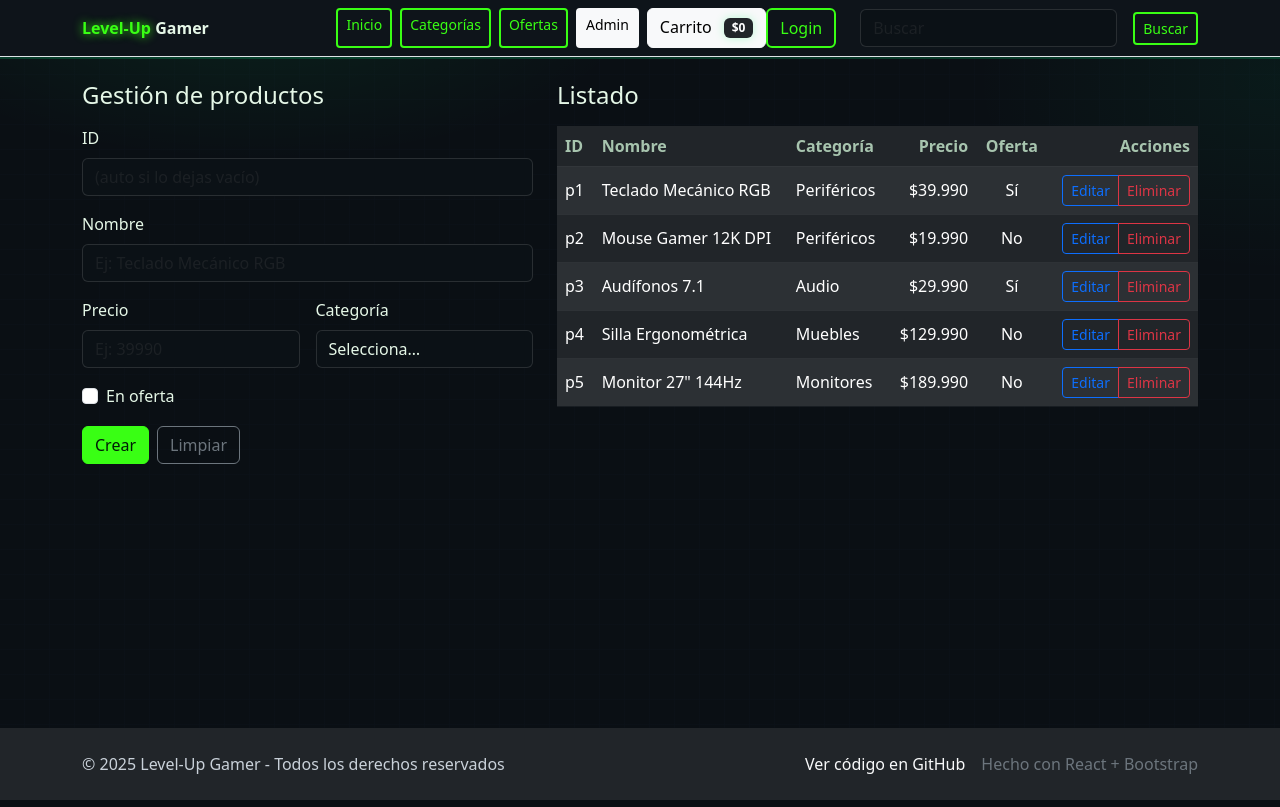
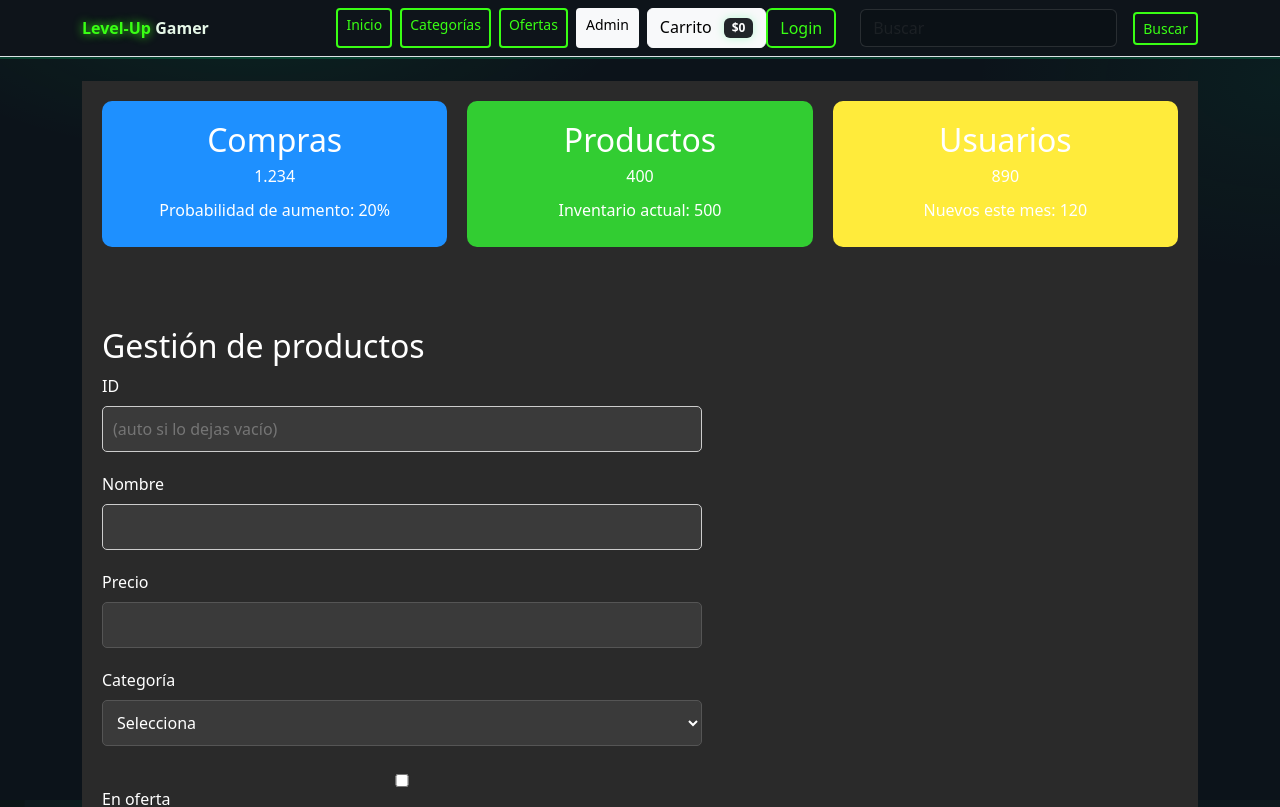
Before and after one commit to luko2k24/Level-up-React, a React (Vite) app: page /admin in a window 1280 px wide. Shown: the top 807 px of the page. Built offline with nearby package versions, Linux system fonts and the light colour scheme.

Commit message:
cambios en el admin y login para poder iniciar con admin

```diff
--- a/src/components/FormularioIngreso.jsx
+++ b/src/components/FormularioIngreso.jsx
@@ -22,7 +22,7 @@ const FormularioIngreso = () => {
       alert('Ingreso exitoso');
       setError('');
       // Redirigir a la página de inicio o dashboard
-      navigate('../pages/Admin.jsx'); // Redirige a la página principal
+      navigate('../Admin'); // Redirige a la página principal
     } else {
       setError('Correo o contraseña incorrectos');
     }
--- a/src/pages/Admin.jsx
+++ b/src/pages/Admin.jsx
@@ -1,55 +1,55 @@
-import React, { useEffect, useMemo, useState } from 'react'
-import { getProducts, createProduct, updateProduct, deleteProduct } from '../data/db.js'
-
+import React, { useEffect, useMemo, useState } from 'react';
+import { getProducts, createProduct, updateProduct, deleteProduct } from '../data/db.js';
+import '../styles/admin.css';
 const CLP = new Intl.NumberFormat('es-CL', {
   style: 'currency',
   currency: 'CLP',
   maximumFractionDigits: 0
-})
+});
 
-const CATEGORIAS = ['Periféricos', 'Audio', 'Monitores', 'Muebles', 'Almacenamiento', 'Accesorios']
+const CATEGORIAS = ['Periféricos', 'Audio', 'Monitores', 'Muebles', 'Almacenamiento', 'Accesorios'];
 
 export default function Admin() {
-  const [list, setList] = useState([])
-  const [form, setForm] = useState({ id: '', name: '', price: '', category: '', offer: false })
-  const [editing, setEditing] = useState(false)
-  const [err, setErr] = useState('')
+  const [list, setList] = useState([]);
+  const [form, setForm] = useState({ id: '', name: '', price: '', category: '', offer: false });
+  const [editing, setEditing] = useState(false);
+  const [err, setErr] = useState('');
 
   const orderedList = useMemo(
     () => [...list].sort((a, b) => String(a.id).localeCompare(String(b.id))),
     [list]
-  )
+  );
 
   const refresh = () => {
     try {
-      const data = getProducts() || []
-      setList(Array.isArray(data) ? data : [])
+      const data = getProducts() || [];
+      setList(Array.isArray(data) ? data : []);
     } catch (e) {
-      console.error('getProducts() falló:', e)
-      setList([])
+      console.error('getProducts() falló:', e);
+      setList([]);
     }
-  }
+  };
 
-  useEffect(() => { refresh() }, [])
+  useEffect(() => { refresh() }, []);
 
-  const onChange = (k, v) => setForm(prev => ({ ...prev, [k]: v }))
+  const onChange = (k, v) => setForm(prev => ({ ...prev, [k]: v }));
 
   const validate = () => {
-    if (!form.name.trim()) return 'El nombre es obligatorio'
-    const price = Number(form.price)
-    if (!Number.isFinite(price) || price <= 0) return 'El precio debe ser un número mayor a 0'
-    if (!form.category.trim()) return 'Selecciona una categoría'
-    return ''
-  }
+    if (!form.name.trim()) return 'El nombre es obligatorio';
+    const price = Number(form.price);
+    if (!Number.isFinite(price) || price <= 0) return 'El precio debe ser un número mayor a 0';
+    if (!form.category.trim()) return 'Selecciona una categoría';
+    return '';
+  };
 
   const onSubmit = (e) => {
-    e.preventDefault()
-    const msg = validate()
+    e.preventDefault();
+    const msg = validate();
     if (msg) {
-      setErr(msg)
-      return
+      setErr(msg);
+      return;
     }
-    setErr('')
+    setErr('');
 
     const payload = {
       id: form.id?.trim(),
@@ -57,34 +57,32 @@ export default function Admin() {
       price: Number(form.price),
       category: form.category.trim(),
       offer: Boolean(form.offer),
-    }
+    };
 
     try {
       if (editing) {
         if (!payload.id) {
-          setErr('Falta el ID para editar')
-          return
+          setErr('Falta el ID para editar');
+          return;
         }
-        updateProduct(payload.id, payload)
+        updateProduct(payload.id, payload);
       } else {
-        // Si no mandas ID, se genera con timestamp
-        if (!payload.id) payload.id = `p${Date.now()}`
-        // Evita IDs duplicadas
+        if (!payload.id) payload.id = `p${Date.now()}`;
         if (list.some(p => String(p.id) === String(payload.id))) {
-          setErr(`Ya existe un producto con ID "${payload.id}"`)
-          return
+          setErr(`Ya existe un producto con ID "${payload.id}"`);
+          return;
         }
-        createProduct(payload)
+        createProduct(payload);
       }
 
-      setForm({ id: '', name: '', price: '', category: '', offer: false })
-      setEditing(false)
-      refresh()
+      setForm({ id: '', name: '', price: '', category: '', offer: false });
+      setEditing(false);
+      refresh();
     } catch (e2) {
-      console.error('onSubmit error:', e2)
-      setErr('No se pudo guardar. Revisa la consola.')
+      console.error('onSubmit error:', e2);
+      setErr('No se pudo guardar. Revisa la consola.');
     }
-  }
+  };
 
   const onEdit = (p) => {
     setForm({
@@ -93,129 +91,126 @@ export default function Admin() {
       price: p.price ?? '',
       category: p.category ?? '',
       offer: !!p.offer
-    })
-    setEditing(true)
-    setErr('')
-  }
+    });
+    setEditing(true);
+    setErr('');
+  };
 
   const onDelete = (id) => {
-    if (!id) return
-    if (!confirm(`¿Eliminar el producto ${id}? Esta acción no se puede deshacer.`)) return
+    if (!id) return;
+    if (!confirm(`¿Eliminar el producto ${id}? Esta acción no se puede deshacer.`)) return;
     try {
-      deleteProduct(id)
-      refresh()
+      deleteProduct(id);
+      refresh();
     } catch (e) {
-      console.error('deleteProduct error:', e)
-      setErr('No se pudo eliminar el producto.')
+      console.error('deleteProduct error:', e);
+      setErr('No se pudo eliminar el producto.');
     }
-  }
+  };
 
   const onClear = () => {
-    setForm({ id: '', name: '', price: '', category: '', offer: false })
-    setEditing(false)
-    setErr('')
-  }
+    setForm({ id: '', name: '', price: '', category: '', offer: false });
+    setEditing(false);
+    setErr('');
+  };
 
   return (
-    <div className="row g-4">
-      <div className="col-12 col-lg-5">
-        <h2 className="h4 mb-3">Gestión de productos</h2>
+    <div className="admin-container">
+      {/* DASHBOARD */}
+      <div className="dashboard">
+        <div className="kpi-card blue">
+          <h3>Compras</h3>
+          <p>1.234</p>
+          <p>Probabilidad de aumento: 20%</p>
+        </div>
+        <div className="kpi-card green">
+          <h3>Productos</h3>
+          <p>400</p>
+          <p>Inventario actual: 500</p>
+        </div>
+        <div className="kpi-card yellow">
+          <h3>Usuarios</h3>
+          <p>890</p>
+          <p>Nuevos este mes: 120</p>
+        </div>
+      </div>
 
-        {err && (
-          <div className="alert alert-warning py-2">{err}</div>
-        )}
+      {/* FORMULARIO DE CREACIÓN/EDICIÓN DE PRODUCTO */}
+      <div className="form-container">
+        <h2>Gestión de productos</h2>
 
-        <form onSubmit={onSubmit} className="row g-3" autoComplete="off">
-          {/* ID (opcional al crear) */}
-          <div className="col-12">
-            <label className="form-label">ID</label>
+        {err && <div className="alert">{err}</div>}
+
+        <form onSubmit={onSubmit}>
+          <div className="form-group">
+            <label>ID</label>
             <input
-              className="form-control"
-              placeholder="(auto si lo dejas vacío)"
               value={form.id}
               onChange={e => onChange('id', e.target.value)}
-              disabled={editing} // normalmente no se cambia el ID al editar
+              disabled={editing}
+              placeholder="(auto si lo dejas vacío)"
             />
           </div>
 
-          {/* Nombre */}
-          <div className="col-12">
-            <label className="form-label">Nombre</label>
+          <div className="form-group">
+            <label>Nombre</label>
             <input
-              className="form-control"
               value={form.name}
               onChange={e => onChange('name', e.target.value)}
-              placeholder="Ej: Teclado Mecánico RGB"
               required
             />
           </div>
 
-          {/* Precio */}
-          <div className="col-12 col-sm-6">
-            <label className="form-label">Precio</label>
+          <div className="form-group">
+            <label>Precio</label>
             <input
               type="number"
-              min="1"
-              className="form-control"
               value={form.price}
               onChange={e => onChange('price', e.target.value)}
-              placeholder="Ej: 39990"
               required
             />
           </div>
 
-          {/* Categoría */}
-          <div className="col-12 col-sm-6">
-            <label className="form-label">Categoría</label>
+          <div className="form-group">
+            <label>Categoría</label>
             <select
-              className="form-select"
               value={form.category}
               onChange={e => onChange('category', e.target.value)}
               required
             >
-              <option value="">Selecciona…</option>
+              <option value="">Selecciona</option>
               {CATEGORIAS.map(c => <option key={c} value={c}>{c}</option>)}
             </select>
           </div>
 
-          {/* Oferta */}
-          <div className="col-12">
-            <div className="form-check">
+          <div className="form-group">
             <input
-                id="offer"
               type="checkbox"
-                className="form-check-input"
               checked={form.offer}
               onChange={e => onChange('offer', e.target.checked)}
             />
-              <label htmlFor="offer" className="form-check-label">En oferta</label>
-            </div>
+            <label>En oferta</label>
           </div>
 
-          <div className="col-12 d-flex gap-2">
-            <button className="btn btn-primary" type="submit">
-              {editing ? 'Guardar cambios' : 'Crear'}
-            </button>
-            <button className="btn btn-outline-secondary" type="button" onClick={onClear}>
-              Limpiar
-            </button>
+          <div className="form-actions">
+            <button type="submit">{editing ? 'Guardar cambios' : 'Crear'}</button>
+            <button type="button" onClick={onClear}>Limpiar</button>
           </div>
         </form>
       </div>
 
-      {/* Tabla */}
-      <div className="col-12 col-lg-7">
-        <h2 className="h4 mb-3">Listado</h2>
-        <div className="table-responsive">
-          <table className="table table-dark table-striped align-middle">
+      {/* LISTADO DE PRODUCTOS */}
+      <div className="products-list">
+        <h2>Listado de productos</h2>
+        <table>
           <thead>
             <tr>
               <th>ID</th>
               <th>Nombre</th>
               <th>Categoría</th>
-                <th className="text-end">Precio</th>
-                <th className="text-center">Oferta</th>
-                <th className="text-end">Acciones</th>
+              <th>Precio</th>
+              <th>Oferta</th>
+              <th>Acciones</th>
             </tr>
           </thead>
           <tbody>
@@ -224,40 +219,22 @@ export default function Admin() {
                 <td>{p.id}</td>
                 <td>{p.name}</td>
                 <td>{p.category}</td>
-                  <td className="text-end">{CLP.format(Number(p.price) || 0)}</td>
-                  <td className="text-center">{p.offer ? 'Sí' : 'No'}</td>
-                  <td className="text-end">
-                    <div className="btn-group">
-                      <button
-                        className="btn btn-sm btn-outline-primary"
-                        onClick={() => onEdit(p)}
-                        type="button"
-                      >
-                        Editar
-                      </button>
-                      <button
-                        className="btn btn-sm btn-outline-danger"
-                        onClick={() => onDelete(p.id)}
-                        type="button"
-                      >
-                        Eliminar
-                      </button>
-                    </div>
+                <td>{CLP.format(p.price)}</td>
+                <td>{p.offer ? 'Sí' : 'No'}</td>
+                <td>
+                  <button onClick={() => onEdit(p)}>Editar</button>
+                  <button onClick={() => onDelete(p.id)}>Eliminar</button>
                 </td>
               </tr>
             ))}
-
             {orderedList.length === 0 && (
               <tr>
-                  <td colSpan="6" className="text-center text-muted py-4">
-                    No hay productos. Crea el primero con el formulario.
-                  </td>
+                <td colSpan="6">No hay productos. Crea el primero.</td>
               </tr>
             )}
           </tbody>
         </table>
       </div>
     </div>
-    </div>
-  )
+  );
 }
--- /dev/null
+++ b/src/styles/admin.css
@@ -0,0 +1,145 @@
+/* Contenedor principal */
+.admin-container {
+  display: flex;
+  flex-wrap: wrap;
+  gap: 20px;
+  padding: 20px;
+  background-color: #2a2a2a; /* Fondo oscuro */
+  color: #fff; /* Texto blanco */
+}
+
+/* Dashboard (Tarjetas KPI) */
+.dashboard {
+  display: flex;
+  gap: 20px;
+  margin-bottom: 30px;
+  width: 100%;
+}
+
+.kpi-card {
+  padding: 20px;
+  border-radius: 10px;
+  color: white;
+  flex: 1;
+  display: flex;
+  flex-direction: column;
+  justify-content: center;
+  align-items: center;
+}
+
+.kpi-card.blue {
+  background-color: #1e90ff; /* Azul suave */
+}
+
+.kpi-card.green {
+  background-color: #32cd32; /* Verde menta */
+}
+
+.kpi-card.yellow {
+  background-color: #ffeb3b; /* Amarillo suave */
+}
+
+.kpi-card h3 {
+  margin: 0;
+  font-size: 2rem;
+}
+
+.kpi-card p {
+  margin: 5px 0;
+}
+
+/* Formulario */
+.form-container {
+  width: 100%;
+  max-width: 600px;
+  margin-top: 30px;
+}
+
+.form-container form {
+  display: flex;
+  flex-direction: column;
+  gap: 20px;
+}
+
+.form-group {
+  display: flex;
+  flex-direction: column;
+}
+
+.form-group input, .form-group select {
+  padding: 10px;
+  margin-top: 8px;
+  border-radius: 5px;
+  border: 1px solid #ccc;
+  background-color: #3a3a3a;
+  color: white;
+}
+
+.form-group input[type="number"], .form-group select {
+  background-color: #3a3a3a;
+  border-color: #555;
+}
+
+.form-actions {
+  display: flex;
+  gap: 10px;
+}
+
+.form-actions button {
+  padding: 12px;
+  background-color: #32cd32; /* Verde neón */
+  color: white;
+  border: none;
+  border-radius: 5px;
+  cursor: pointer;
+  width: 100%;
+}
+
+.form-actions button:hover {
+  background-color: #28a745; /* Verde más oscuro al pasar el mouse */
+}
+
+/* Lista de productos */
+.products-list {
+  width: 100%;
+  margin-top: 30px;
+}
+
+.products-list table {
+  width: 100%;
+  border-collapse: collapse;
+}
+
+.products-list th, .products-list td {
+  padding: 12px;
+  border: 1px solid #ddd;
+  text-align: center;
+}
+
+.products-list th {
+  background-color: #444;
+}
+
+.products-list tr:nth-child(even) {
+  background-color: #555;
+}
+
+.products-list tr:hover {
+  background-color: #444;
+}
+
+.products-list button {
+  padding: 5px 10px;
+  background-color: #32cd32; /* Verde neón para los botones */
+  color: white;
+  border: none;
+  border-radius: 5px;
+  cursor: pointer;
+  margin-right: 10px; /* Separación entre los botones */
+  margin-bottom: 5px; /* Separación entre las filas */
+}
+
+/* Efecto de hover para los botones */
+.products-list button:hover {
+  background-color: #28a745; /* Verde más oscuro al pasar el mouse */
+}
```
Lines whose indentation alone changed are shown as unchanged.
